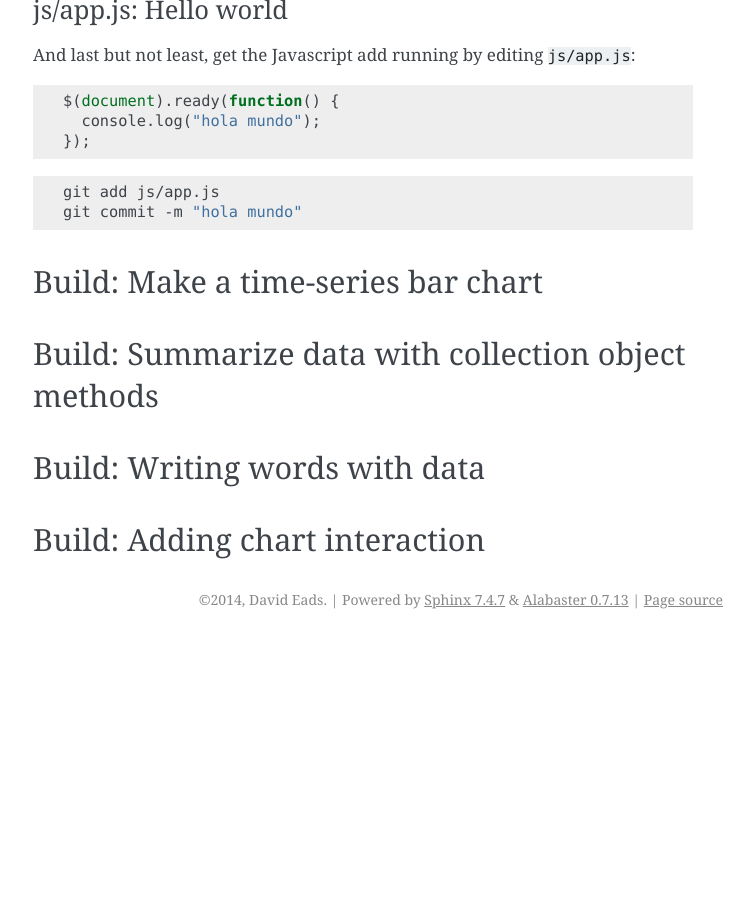
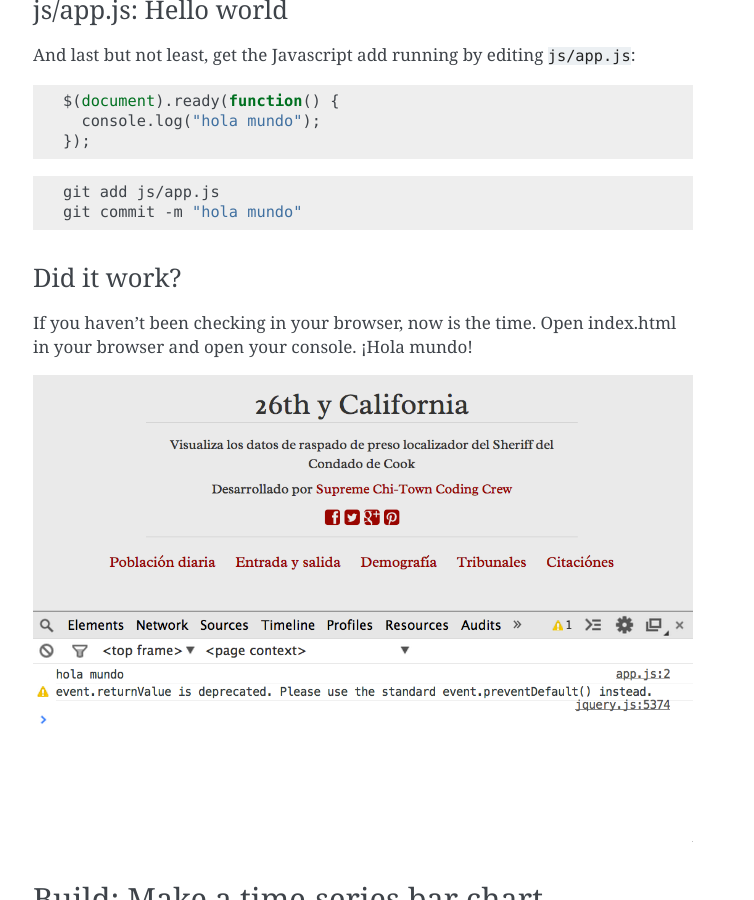
Before and after one commit to sc3/simple-news-apps, a Sphinx documentation site: the page built from docs/index.rst, in a window 1280 px wide and 900 px high, scrolled down 18483 px. Shown: the whole window, without its empty margins (387-1141 px from the left). Built offline with Sphinx 7.4.7, drawn with Linux system fonts in a browser that asks for light colours; before the commit the page ends 19122 px from its top, so only the background shows below that.

Commit message:
add it works text

```diff
--- a/docs/index.rst
+++ b/docs/index.rst
@@ -882,6 +882,16 @@ And last but not least, get the Javascript add running by editing ``js/app.js``:
     git commit -m "hola mundo"
 
 
+Did it work?
+------------
+
+If you haven't been checking in your browser, now is the time. Open index.html in your browser and
+open your console. ¡Hola mundo!
+
+
+.. image:: _static/itworks.png
+
+
 Build: Make a time-series bar chart
 ===================================
 
```
